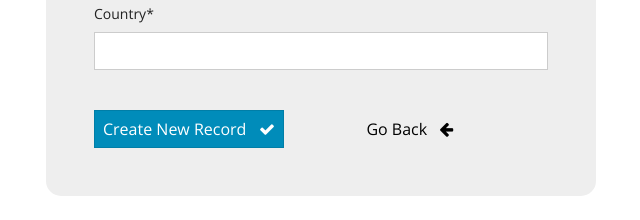
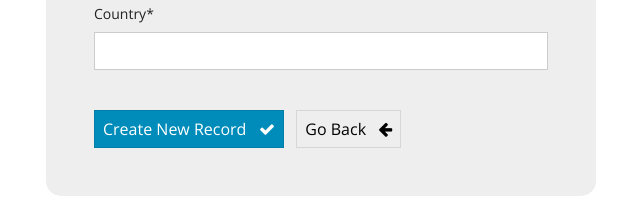
Before and after one commit to waxx567/django-practice, a Django app: page /create-record/ in a window 1280 px wide. Shown: the part 1117-1337 px from the top of the page, without its empty margins (319-959 px from the left). Run offline with Django 5.2, Linux system fonts and the light colour scheme; the visitor is signed in with stand-in values (Sample User, id 1); some libraries are stand-ins or nearby versions.

Commit message:
Update create-record.html

```diff
--- a/crm/webapp/templates/webapp/create-record.html
+++ b/crm/webapp/templates/webapp/create-record.html
@@ -59,7 +59,7 @@
                 <strong>Create New Record</strong> &nbsp; <i class="fa fa-check"></i></button>
                 &nbsp;
 
-                <a href="{% url 'dashboard' %}" class="btn btn50 btn-outline-secondary">
+                <a href="{% url 'dashboard' %}" class="btn btn-secondary">
                 <strong>Go Back</strong> &nbsp; <i class="fa fa-arrow-left"></i></a>
             </form>
         </div>
```
